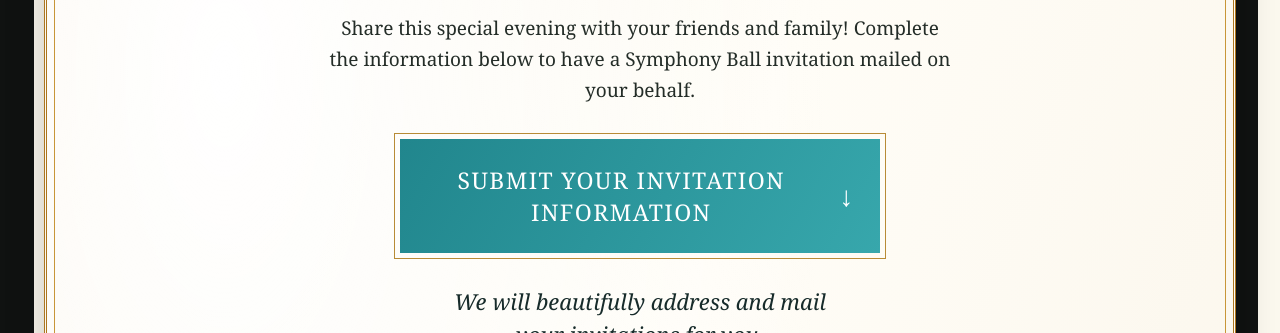
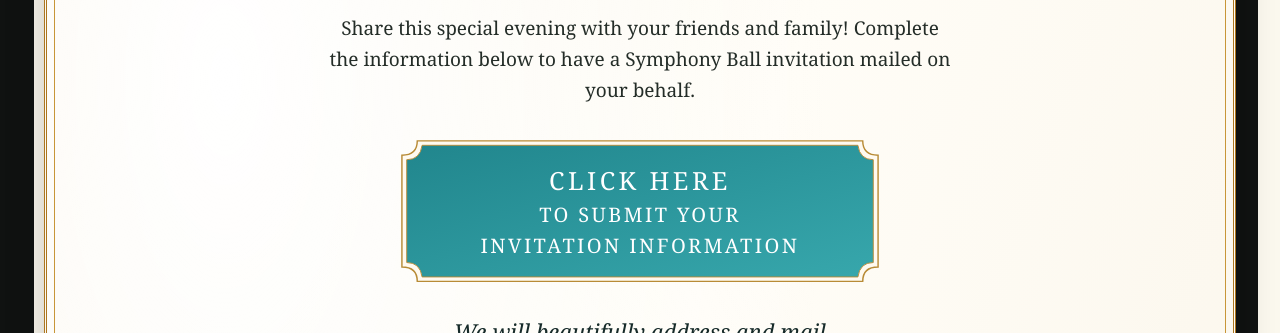
Before and after one commit to boonewh/odessasymphonyguild, a Next.js app: page /gala/invitations in a window 1280 px wide. Shown: the part 880-1213 px from the top of the page. Built offline with nearby package versions, Linux system fonts and the light colour scheme.

Commit message:
Refine invitation ticket link and add card calligraphy

```diff
--- a/components/gala/GalaShell.tsx
+++ b/components/gala/GalaShell.tsx
@@ -44,9 +44,16 @@ export default function GalaShell({ current, title, intro, children }: {
             <p className={styles.intro}>{intro}</p>
             {isGift && <p className={styles.scriptLine}>Don’t forget to celebrate your friends, too!</p>}
             {current === "invitations" && <>
-              <a href="#gala-order-details" className={styles.invitationAction}>Submit your invitation information<span aria-hidden="true">↓</span></a>
+              <a href="#gala-order-details" className={styles.invitationAction}>
+                <svg className={styles.invitationTicket} viewBox="0 0 500 160" preserveAspectRatio="none" aria-hidden="true" focusable="false">
+                  <defs><linearGradient id="invitation-ticket-teal" x2="1" y2="1"><stop stopColor="#21868d" /><stop offset="1" stopColor="#37a7ac" /></linearGradient></defs>
+                  <path d="M18 2H482Q482 18 498 18V142Q482 142 482 158H18Q18 142 2 142V18Q18 18 18 2Z" fill="#fffaf0" stroke="#b88b36" strokeWidth="1.5" />
+                  <path d="M23 7H477Q479 23 493 23V137Q479 137 477 153H23Q21 137 7 137V23Q21 23 23 7Z" fill="url(#invitation-ticket-teal)" stroke="#b88b36" strokeWidth="1" />
+                </svg>
+                <span className={styles.invitationActionCopy}><strong>Click here</strong><span>to submit your</span><span>invitation information</span></span>
+              </a>
               <p className={styles.mailPromise}>We will beautifully address and mail<br />your invitations for you.</p>
-              <Image src="/images/gala-2027-envelope-art.png" alt="" width={1536} height={1024} sizes="(max-width: 700px) 90vw, 600px" className={styles.envelopeArt} />
+              <Image src="/images/gala-2027-envelope-invited-art.png" alt="" width={1536} height={1024} sizes="(max-width: 700px) 90vw, 600px" className={styles.envelopeArt} />
             </>}
           </div>
         </>}
--- a/components/gala/gala-sales.module.css
+++ b/components/gala/gala-sales.module.css
@@ -147,9 +147,11 @@
 .invitationPaper .giftIntro > div { text-align:center; border:3px double #b68835; border-radius:20px 4px; padding:28px 20px; background:#fffcf1; }
 .invitationPaper .giftIntro h2 { text-transform:uppercase; font-size:25px; text-wrap:balance; }
 .invitationPaper .giftIntro p:not(.price) { font:400 17px/1.6 Georgia,serif; }
-.invitationAction { display:flex; align-items:center; justify-content:center; gap:22px; max-width:480px; margin:32px auto 24px; background:linear-gradient(120deg,#21868d,#37a7ac); color:white; outline:1px solid #b88b36; outline-offset:5px; padding:25px; font:400 23px/1.4 Georgia,serif; letter-spacing:.06em; text-transform:uppercase; }
-.invitationAction:hover { background:#216e73; }
-.invitationAction span { font-size:28px; }
+.invitationAction { position:relative; display:flex; align-items:center; justify-content:center; max-width:480px; margin:32px auto 24px; color:white; padding:23px 24px; font:400 20px/1.45 Georgia,serif; letter-spacing:.12em; text-transform:uppercase; }
+.invitationTicket { position:absolute; inset:0; width:100%; height:100%; pointer-events:none; }
+.invitationAction:hover .invitationTicket { filter:brightness(.9); }
+.invitationActionCopy { position:relative; display:grid; gap:2px; }
+.invitationActionCopy strong { font-size:25px; font-weight:400; letter-spacing:.14em; }
 .mailPromise { font:italic 22px/1.5 Georgia,serif; margin:32px auto 0; }
 .envelopeArt { display:block; width:min(100%,580px); height:auto; margin:4px auto -35px; pointer-events:none; }
 @media(min-width:901px) { .invitationPaper[data-page=invitations] .flyerHero { min-height:600px; } }
@@ -185,7 +187,8 @@
   .invitationPaper .field,.invitationPaper .agreement,.invitationPaper .fine { font-size:16px; }
   .giftArtwork { margin:0 -18px -12px; }
   .invitationPaper .giftIntro { grid-template-columns:1fr; }
-  .invitationAction { font-size:18px; padding:20px 12px; gap:12px; }
+  .invitationAction { font-size:16px; padding:22px 16px; letter-spacing:.08em; }
+  .invitationActionCopy strong { font-size:22px; }
   .mailPromise { font-size:19px; }
   .envelopeArt { margin-bottom:-12px; }
   .flyerSignoff { padding:10px 24px 32px; font-size:13px; }
```
Also changed, not shown: 2 other files (tests, documents, lock files or other folders).
